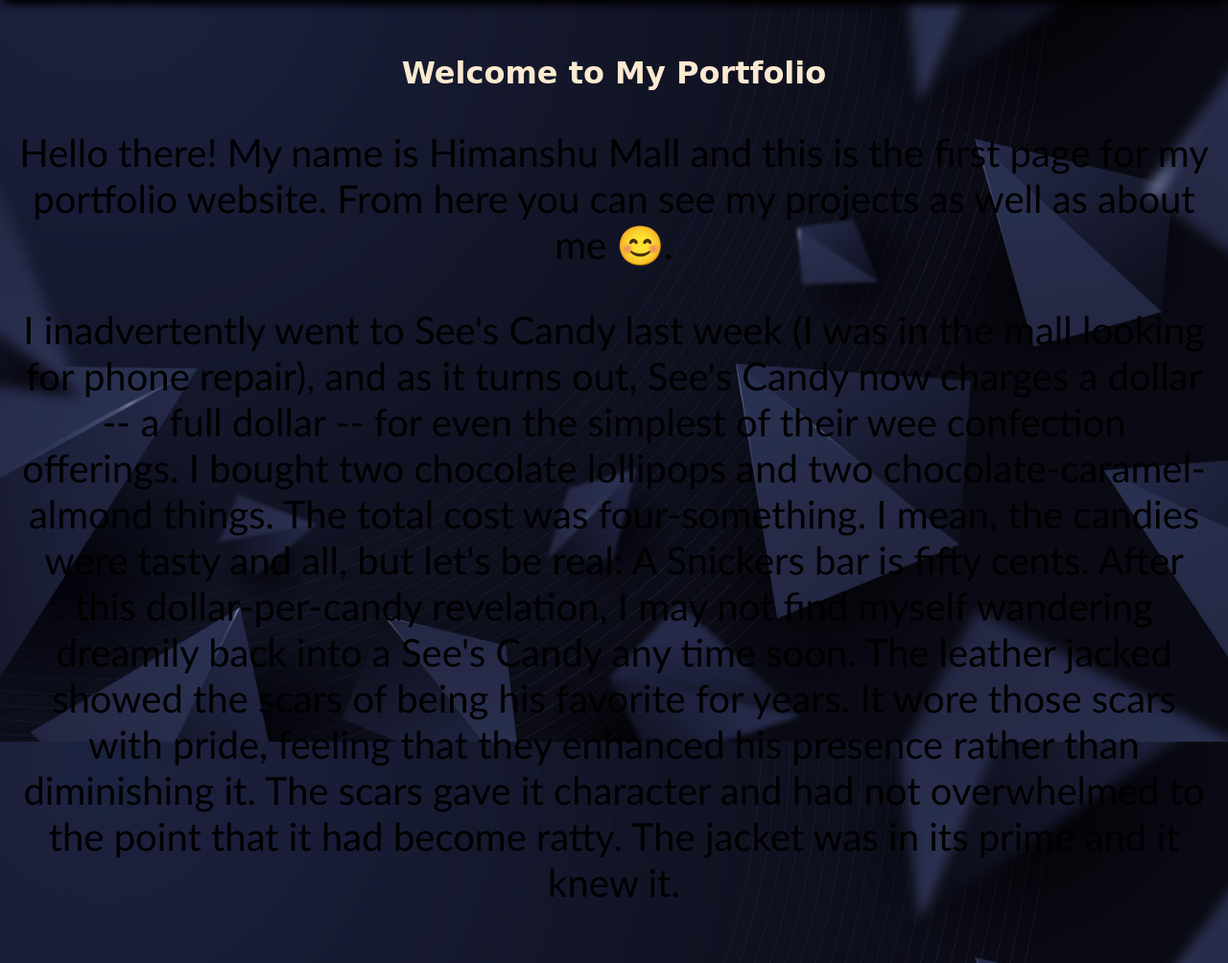
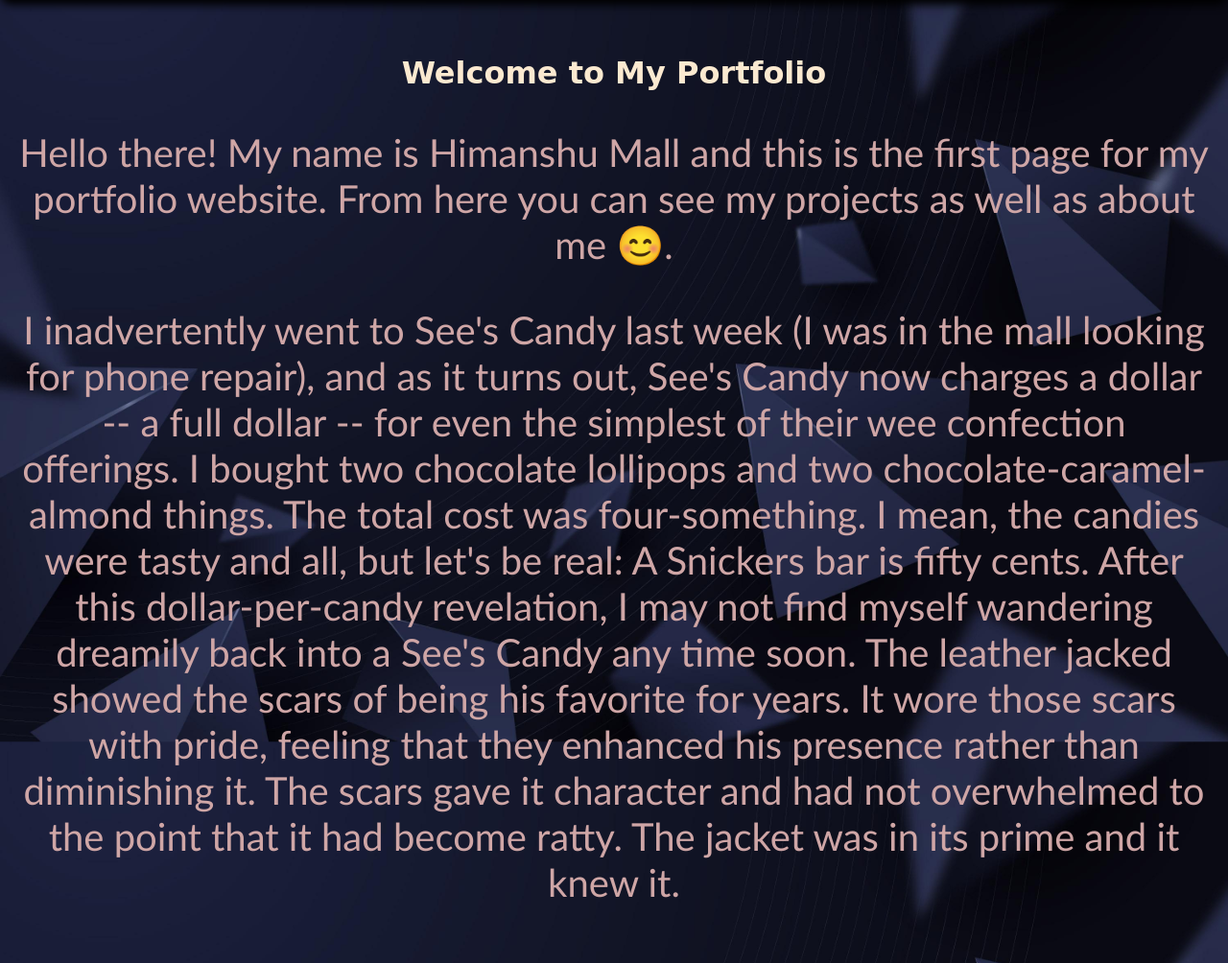
Before and after one commit to Hitman7084/My_Portfolio, a Flask app: page / in a window 1280 px wide. Shown: the part 80-1084 px from the top of the page at 96% size. Run offline with Flask 3, Linux system fonts and the light colour scheme.

Commit message:
Update styles.css

```diff
--- a/static/css/styles.css
+++ b/static/css/styles.css
@@ -61,7 +61,7 @@ p {
     text-align: center;
     font-size: 40px;
     font-family: 'Gill Sans', 'Gill Sans MT', Calibri, 'Trebuchet MS', sans-serif;
-    color: black;
+    color: #cfa6a6;
 }
 
 h1 {
```
